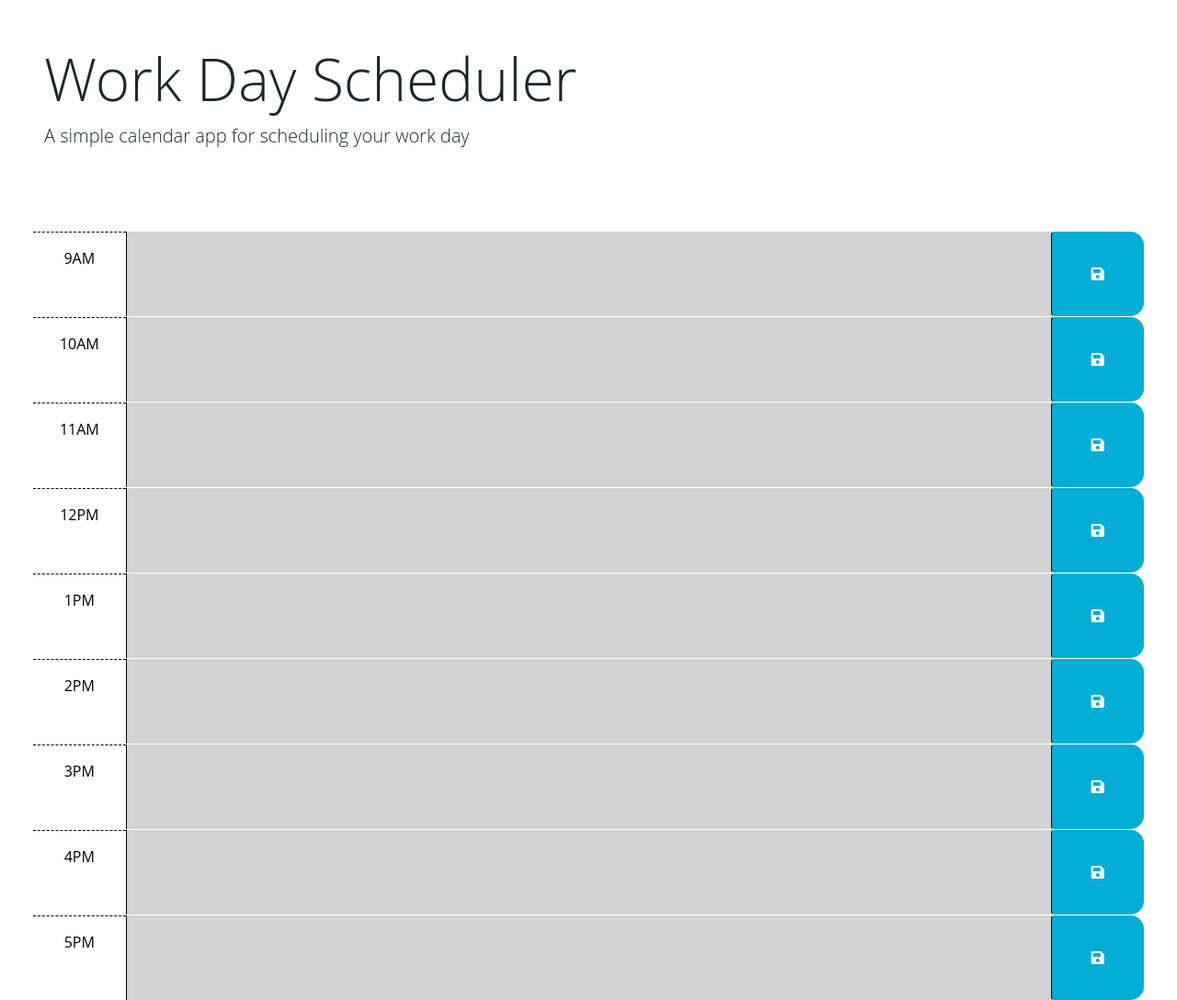
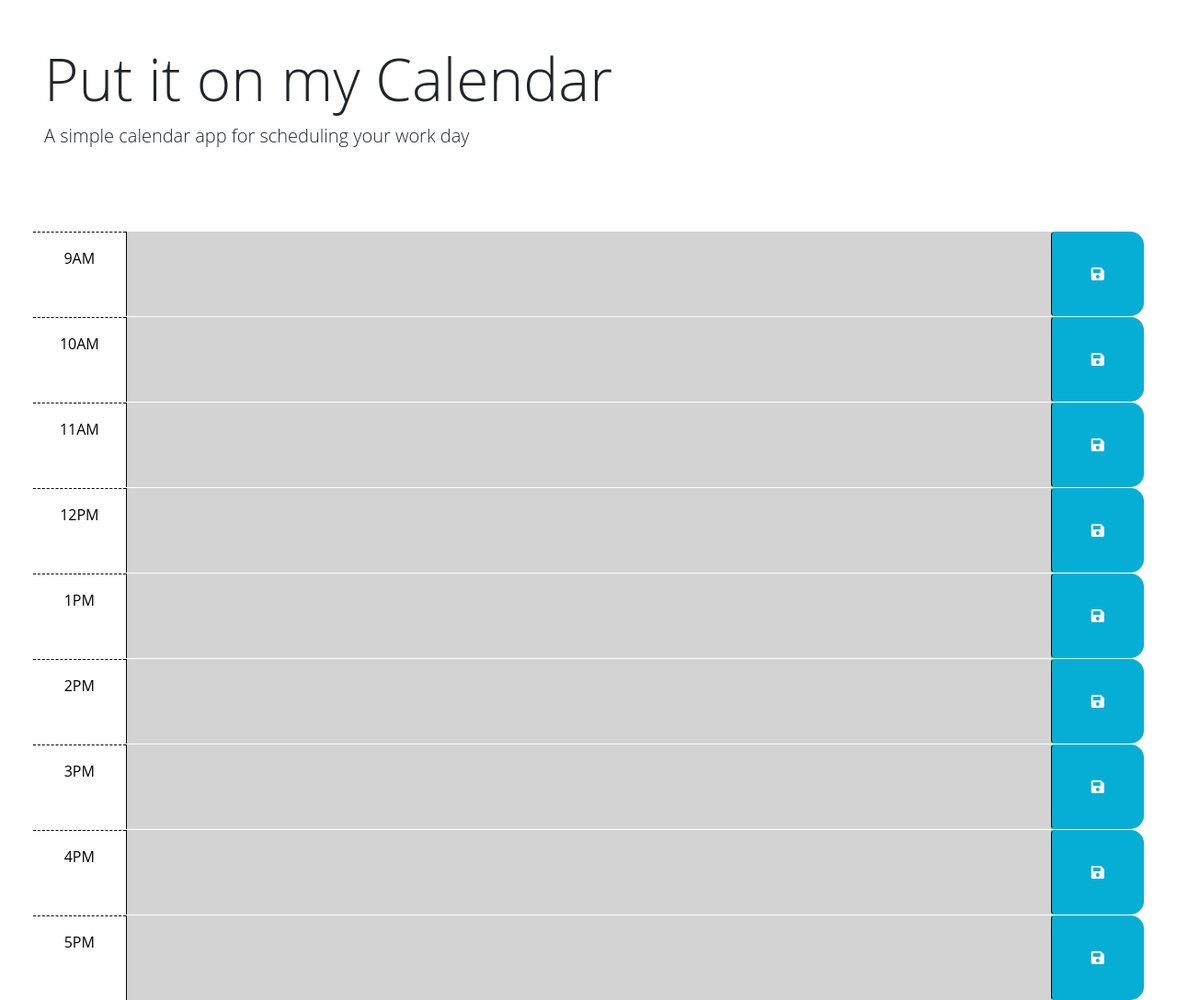
Before and after one commit to justhenner/put-it-on-my-calendar, a plain HTML site: page Develop/index.html in a window 1280 px wide. Shown: the whole page at 92% size. Drawn offline with nearby package versions, Linux system fonts and the light colour scheme.

Commit message:
updated readme

```diff
--- a/Develop/index.html
+++ b/Develop/index.html
@@ -16,7 +16,7 @@
 
 <body>
   <header class="p-5 mb-4">
-    <h1 class="display-3">Work Day Scheduler</h1>
+    <h1 class="display-3">Put it on my Calendar</h1>
     <p class="lead">A simple calendar app for scheduling your work day</p>
     <p id="currentDay" class="lead"></p>
   </header>
```
Also changed, not shown: Assets/Screen Shot 2023-03-10 at 1.20.45 PM.png (added), Assets/Screen Shot 2023-03-10 at 12.45.38 PM.png (added), 2 other files.
